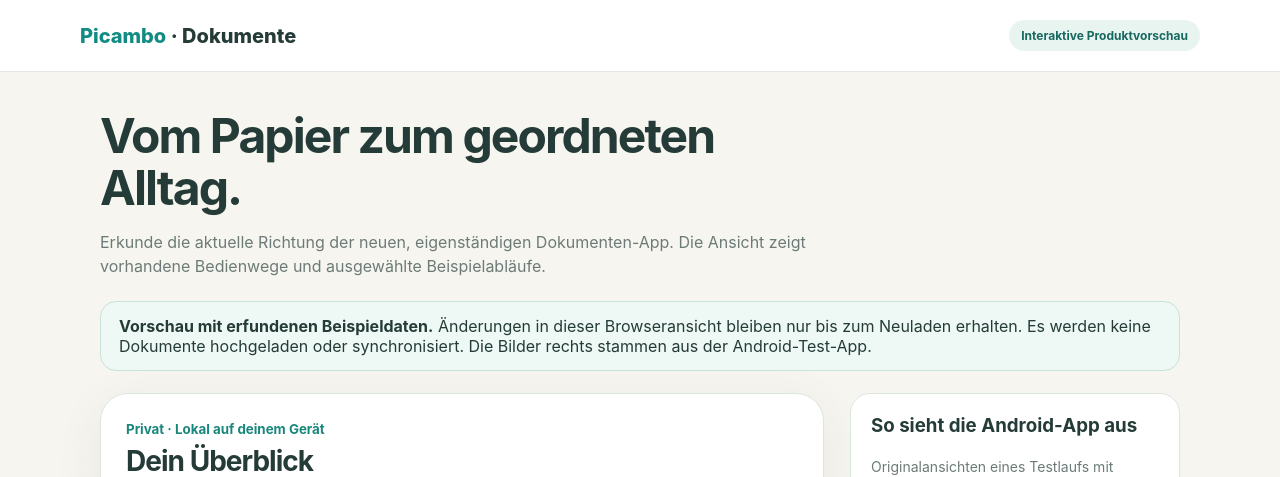
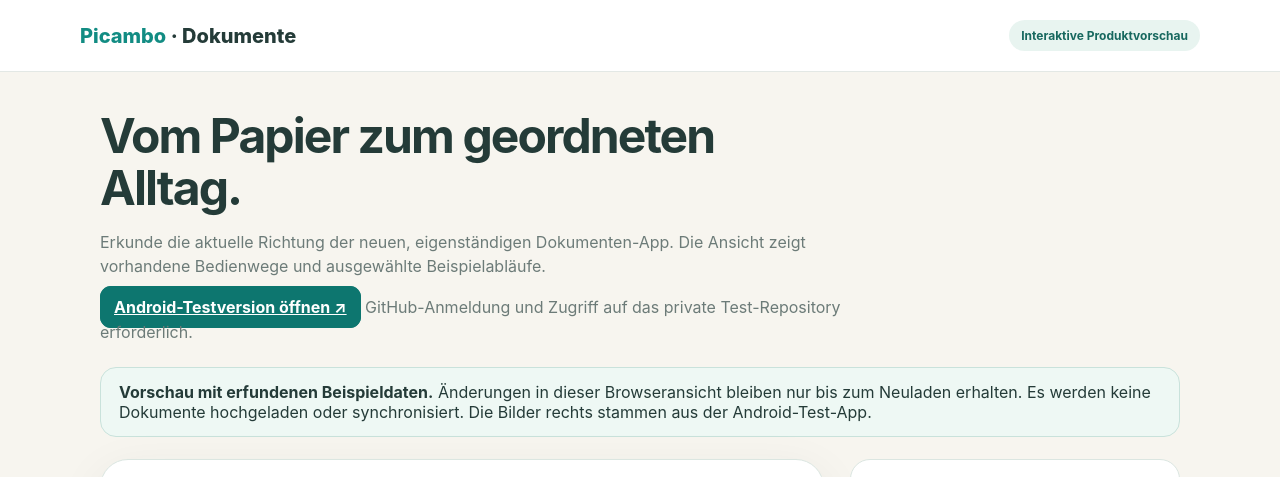
Before and after one commit to picambo-official/picambo-dokumente-vorschau, a plain HTML site: page index.html in a window 1280 px wide. Shown: the top 477 px of the page. Drawn offline with Linux system fonts and the light colour scheme.

Commit message:
Link private Android test build

```diff
--- a/index.html
+++ b/index.html
@@ -12,7 +12,7 @@
 <body>
   <header><div class="brand"><span>Picambo</span> · Dokumente</div><div class="badge">Interaktive Produktvorschau</div></header>
   <main class="wrap">
-    <section class="intro"><h1>Vom Papier zum geordneten Alltag.</h1><p class="muted">Erkunde die aktuelle Richtung der neuen, eigenständigen Dokumenten-App. Die Ansicht zeigt vorhandene Bedienwege und ausgewählte Beispielabläufe.</p></section>
+    <section class="intro"><h1>Vom Papier zum geordneten Alltag.</h1><p class="muted">Erkunde die aktuelle Richtung der neuen, eigenständigen Dokumenten-App. Die Ansicht zeigt vorhandene Bedienwege und ausgewählte Beispielabläufe.</p><p><a class="btn primary" href="https://github.com/picambo-official/picambo-dokumente-android-test/releases/tag/v0.1.0-pilot.2003">Android-Testversion öffnen ↗</a> <span class="muted">GitHub-Anmeldung und Zugriff auf das private Test-Repository erforderlich.</span></p></section>
     <div class="callout"><strong>Vorschau mit erfundenen Beispieldaten.</strong> Änderungen in dieser Browseransicht bleiben nur bis zum Neuladen erhalten. Es werden keine Dokumente hochgeladen oder synchronisiert. Die Bilder rechts stammen aus der Android-Test-App.</div>
     <div class="columns">
       <section class="app" aria-label="Interaktive App-Vorschau"><div class="apphead"><small>Privat · Lokal auf deinem Gerät</small><h2 id="title">Dein Überblick</h2></div><nav class="nav" id="nav" aria-label="Bereiche"></nav><div class="content" id="content"></div></section>
```
